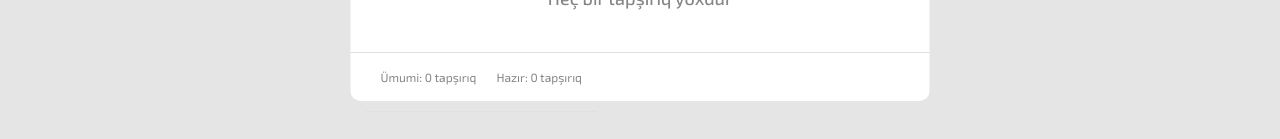
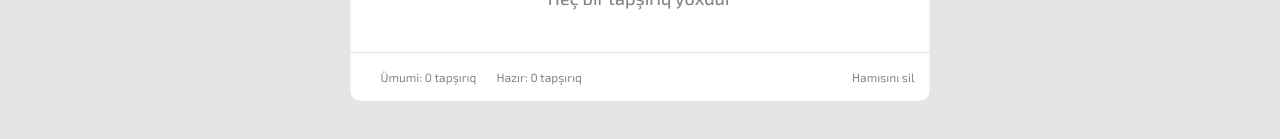
Before and after one commit to alasgar88/to-do-list-app, a React (Create React App) app: page / in a window 1280 px wide. Shown: the part 515-654 px from the top of the page. Built offline with nearby package versions, Linux system fonts and the light colour scheme; a web font is replaced by a local one.

Commit message:
Update TaskList.js

```diff
--- a/src/components/TaskList.js
+++ b/src/components/TaskList.js
@@ -35,17 +35,15 @@ const TaskList = () => {
           <span className='doneTask'>{`Hazır: ${doneTask} tapşırıq`}</span>
         </div>
         <div className='clear-all'>
-          {generalTask ? (
             <span
               className='clear-all-btn'
               onClick={() => {
                 dispatch(clearAllTask());
-                toast.success("Bütün tasklar uğurla silindi");
+                generalTask ?  toast.success("Bütün tasklar uğurla silindi") : toast.error("Tasklar mövcud deyil")
               }}
             >
               Hamısını sil
             </span>
-          ) : null}
         </div>
       </div>
     </div>
```
